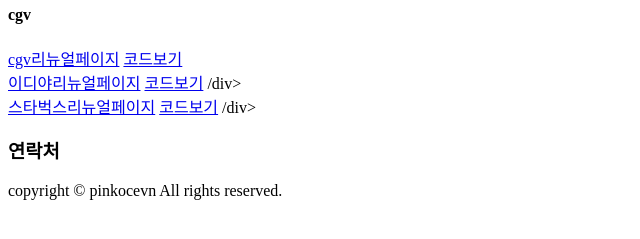
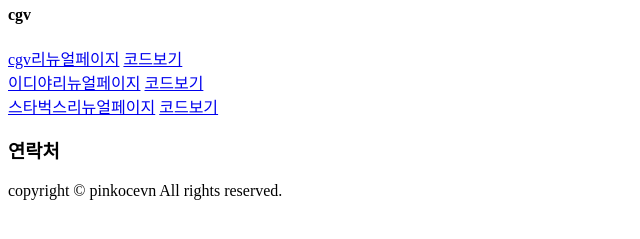
Before and after one commit to pinkocevn/pinkocevn.github.io, a plain HTML site: page index.html in a window 1280 px wide. Shown: the part 369-608 px from the top of the page, 0-640 px from the left. Drawn offline with Linux system fonts and the light colour scheme.

Commit message:
Update index.html

```diff
--- a/index.html
+++ b/index.html
@@ -37,11 +37,11 @@
             <div class="portfolio">
                 <a href="/ediya">이디야리뉴얼페이지</a>
                 <a href="https://github.com/pinkocevn/ediya">코드보기</a>
-            /div>
+            </div>
             <div class="portfolio">
                 <a href="/starbucks-ko">스타벅스리뉴얼페이지</a>
                 <a href="https://github.com/pinkocevn/starbucks-ko">코드보기</a>
-            /div>
+            </div>
         </article>
         <article id="contact">
             <h3>연락처</h3>
```
